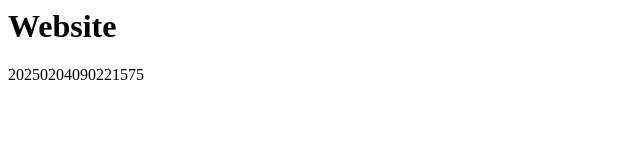
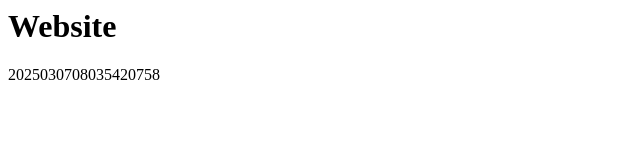
Before and after one commit to Tejinder-Dhingra/cmtr-c38426c5-rep, a plain HTML site: page index.html in a window 1280 px wide. Shown: the full height of the page, 0-640 px from the left. Drawn offline with Linux system fonts and the light colour scheme.

Commit message:
Add index.html

```diff
--- a/index.html
+++ b/index.html
@@ -4,6 +4,6 @@
   </head>
   <body>
     <h1>Website</h1>
-    <p>20250204090221575</p>
+    <p>2025030708035420758</p>
   </body>
 </html>
```
